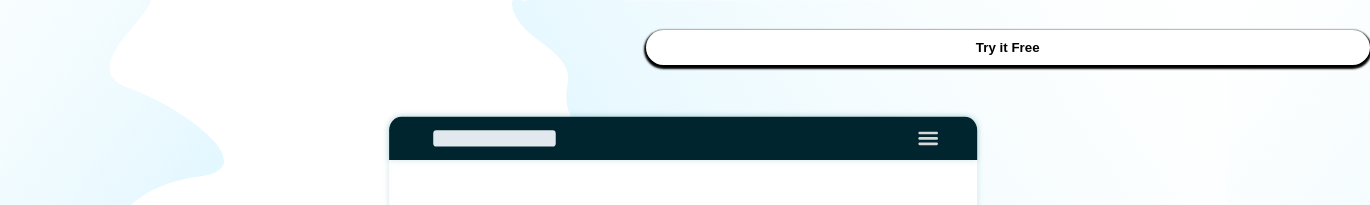
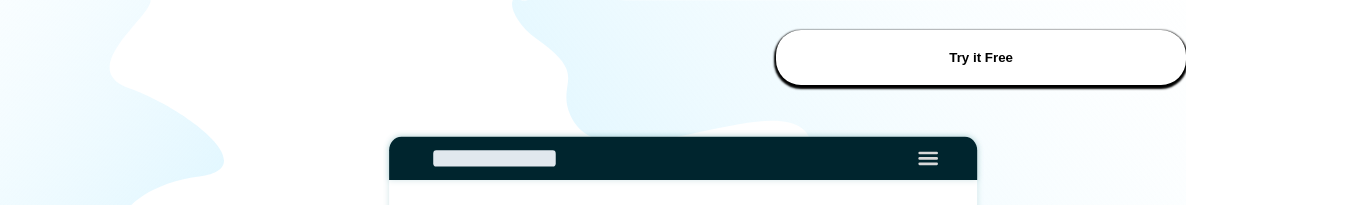
Before and after one commit to Ajenipa/LandingpageAjenipa, a plain HTML site: page index.html in a window 1280 px wide. Shown: the top 205 px of the page, 1370 px wide, since content can reach past the window. Drawn offline with nearby package versions, Linux system fonts and the light colour scheme.

Commit message:
updated css 3

```diff
--- a/index.css
+++ b/index.css
@@ -307,7 +307,12 @@ footer  p{
         margin-left: 40px;
     }
     header button{
-        margin-left: 650px;
+        margin-left: 780px;
+        padding-left: 5px;
+        padding-right: 5px;
+        padding-top: 20px;
+        padding-bottom: 20px;
+        width:50%;
     }
     .first-section{
         display: flex;
```
